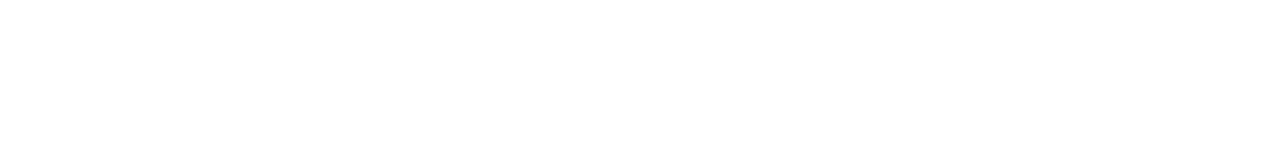
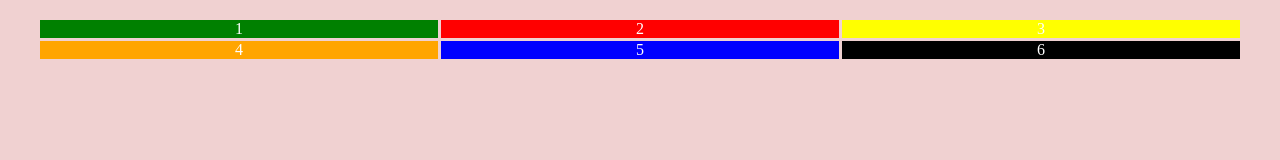
Before and after one commit to kawserahmed47/css-grid, a plain HTML site: page index.html in a window 1280 px wide. Drawn offline with Linux system fonts and the light colour scheme.

Commit message:
basic grid

```diff
--- a/index.html
+++ b/index.html
@@ -4,9 +4,27 @@
     <meta charset="UTF-8">
     <meta http-equiv="X-UA-Compatible" content="IE=edge">
     <meta name="viewport" content="width=device-width, initial-scale=1.0">
+    <link rel="stylesheet" href="style.css">
     <title>CSS Grid</title>
+
+
+    <style>
+        .container {
+            display: grid;
+            grid-template: repeat(3, 1fr) / repeat(3, 1fr);
+            grid-gap: 3px;
+        }
+    </style>
+
 </head>
 <body>
-
+    <div class="container">
+        <div class="division-1">1</div>
+        <div class="division-2">2</div>
+        <div class="division-3">3</div>
+        <div class="division-4">4</div>
+        <div class="division-5">5</div>
+        <div class="division-6">6</div>
+    </div>
 </body>
 </html>
--- /dev/null
+++ b/style.css
@@ -0,0 +1,38 @@
+body{
+    padding: 0;
+    margin: 0;
+    background-color: rgba(238, 202, 202, 0.852);
+    margin: auto;
+}
+
+.container {
+    text-align: center;
+    color: #fff;
+    padding:20px;
+    margin-right: 20px;
+    margin-left: 20px;
+}
+
+.division-1{
+    background:green;
+}
+
+.division-2{
+    background:red;
+}
+
+.division-3{
+    background:yellow;
+}
+
+.division-4{
+    background:orange;
+}
+
+.division-5{
+    background:blue;
+}
+
+.division-6{
+    background:black;
+}
```
